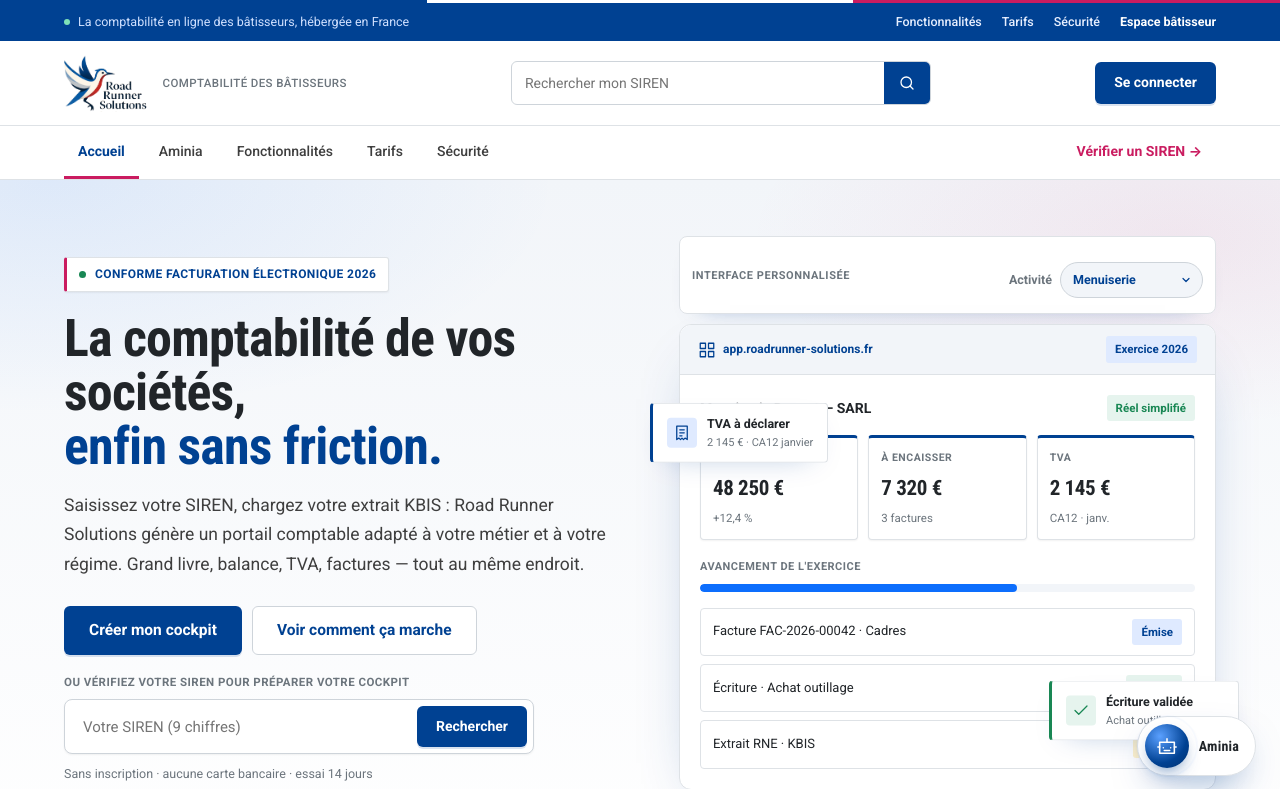
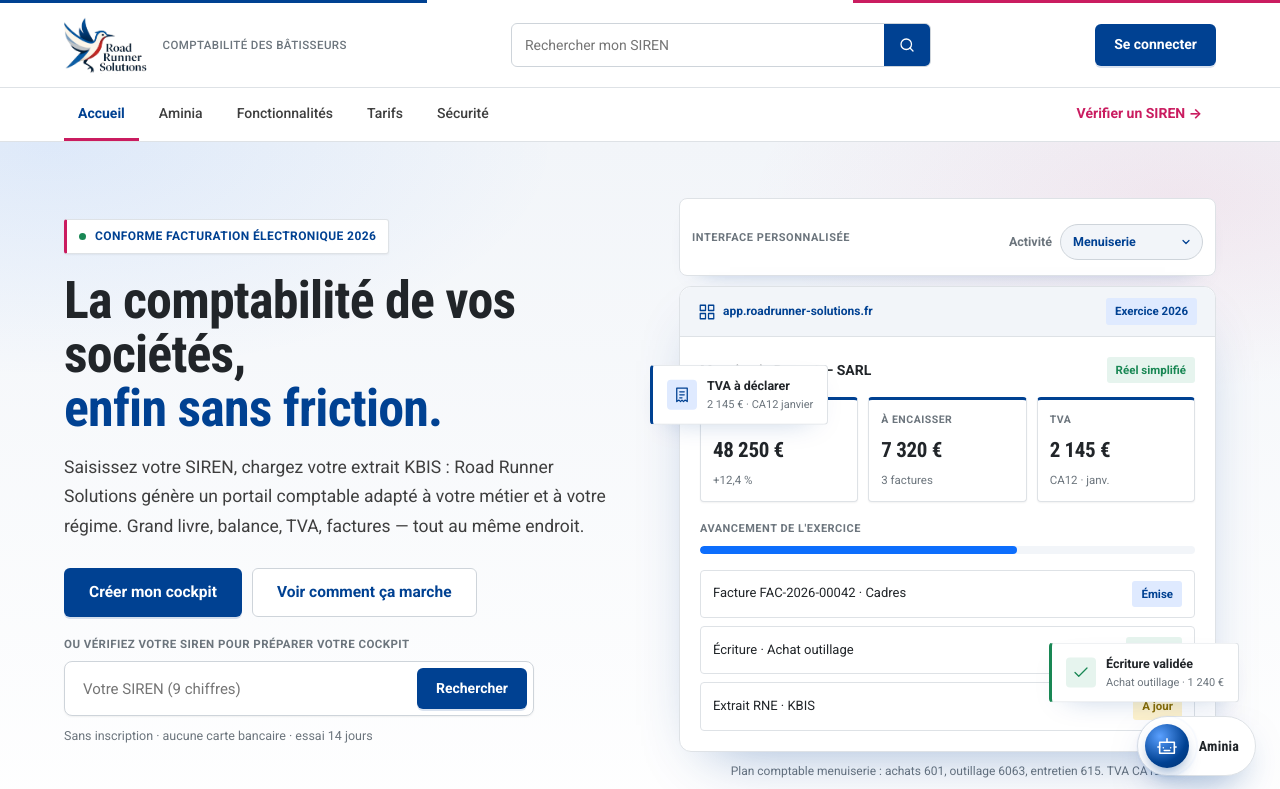
Before and after one commit to amilovski1980/rrs, a Django app: page / in a window 1280 px wide. Shown: the top 789 px of the page. Run offline with Django 5.2, Linux system fonts and the light colour scheme.

Commit message:
Retire le bandeau bleu utility de la page d'accueil
Supprime le markup .utility / .utility-in de base_public.html et le CSS
associé dans app.css ; la nav sticky reste en top:0 sans décalage.

```diff
--- a/config/templates/base_public.html
+++ b/config/templates/base_public.html
@@ -16,18 +16,6 @@
 </head>
 <body>
   <div class="tricolore" aria-hidden="true"><span></span><span></span><span></span></div>
-
-  <div class="utility">
-    <div class="container utility-in">
-      <p><span class="utility-dot" aria-hidden="true"></span> La comptabilité en ligne des bâtisseurs, hébergée en France</p>
-      <div class="utility-links">
-        <a href="{% url 'landing' %}#features">Fonctionnalités</a>
-        <a href="{% url 'landing' %}#pricing">Tarifs</a>
-        <a href="{% url 'landing' %}#securite">Sécurité</a>
-        <a class="is-strong" href="{% url 'magic_link_request' %}">Espace bâtisseur</a>
-      </div>
-    </div>
-  </div>
 
   <nav class="nav">
     <div class="container nav-in">
--- a/static/css/app.css
+++ b/static/css/app.css
@@ -65,15 +65,6 @@ img { max-width: 100%; }
 .tricolore span:nth-child(1) { background: var(--blue); }
 .tricolore span:nth-child(2) { background: #fff; }
 .tricolore span:nth-child(3) { background: var(--pink); }
-
-.utility { background: var(--blue); color: #cfe0ff; font-size: 12.5px; }
-.utility-in { display: flex; align-items: center; justify-content: space-between; gap: 20px; min-height: 38px; }
-.utility p { margin: 0; display: flex; align-items: center; gap: 8px; }
-.utility .utility-dot { width: 6px; height: 6px; border-radius: 50%; background: #7ee2b8; }
-.utility-links { display: flex; align-items: center; gap: 20px; }
-.utility-links a { color: #e7efff; font-weight: 500; }
-.utility-links a:hover { color: #fff; text-decoration: none; }
-.utility-links a.is-strong { color: #fff; font-weight: 700; }
 
 /* ---------- En-tête ---------- */
 .nav {
@@ -877,8 +868,6 @@ body.agent-open .agent-fab { visibility: hidden; pointer-events: none; }
   .content { padding: 22px 16px 44px; }
   .topbar { padding: 0 16px; }
   .kpi-grid { grid-template-columns: 1fr; }
-  .utility-in { flex-direction: column; align-items: flex-start; gap: 2px; padding: 8px 0; }
-  .utility-links { gap: 14px; }
   .nav-in { height: 72px; }
   .logo-text small { font-size: 10px; }
   .content h1 { font-size: 26px; }
```
Also changed, not shown: companies/tests.py (+10 -0 lines).
